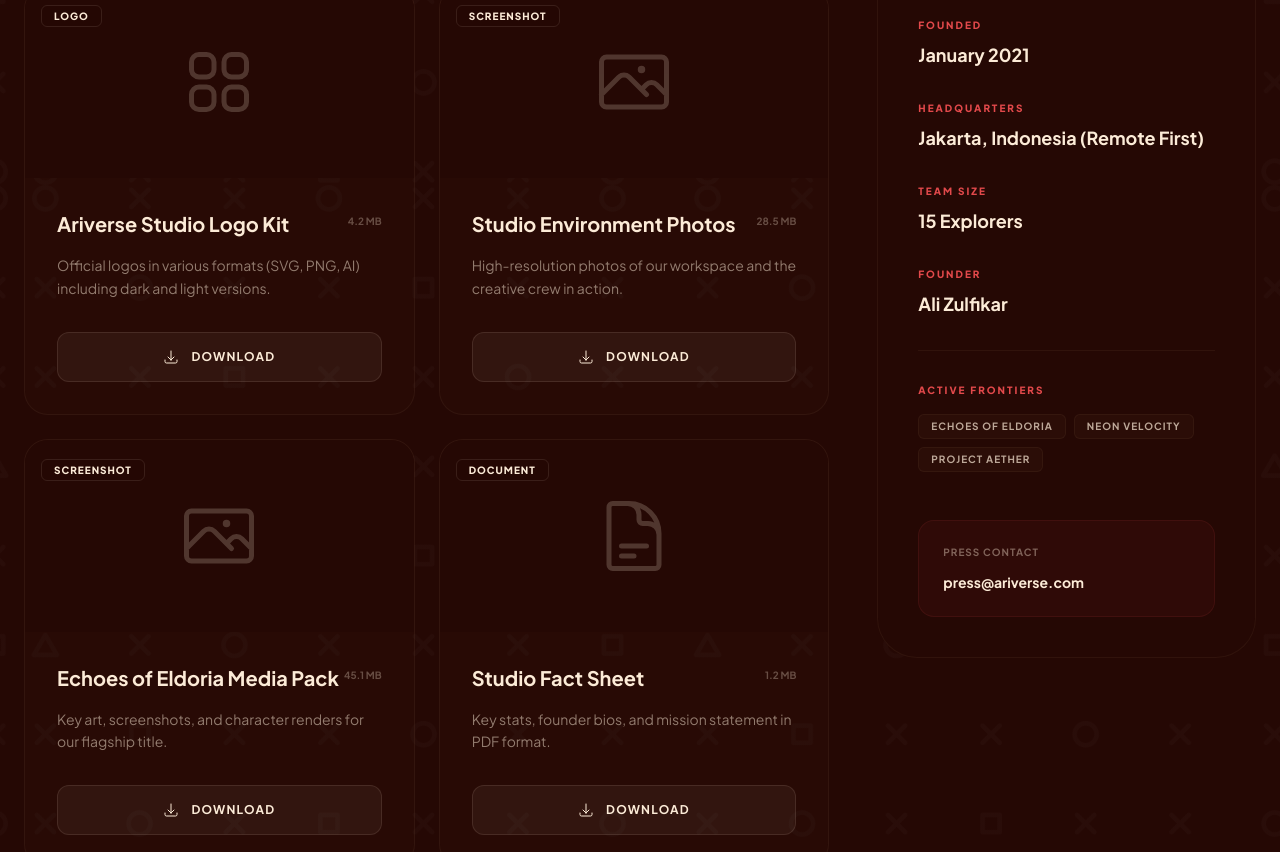
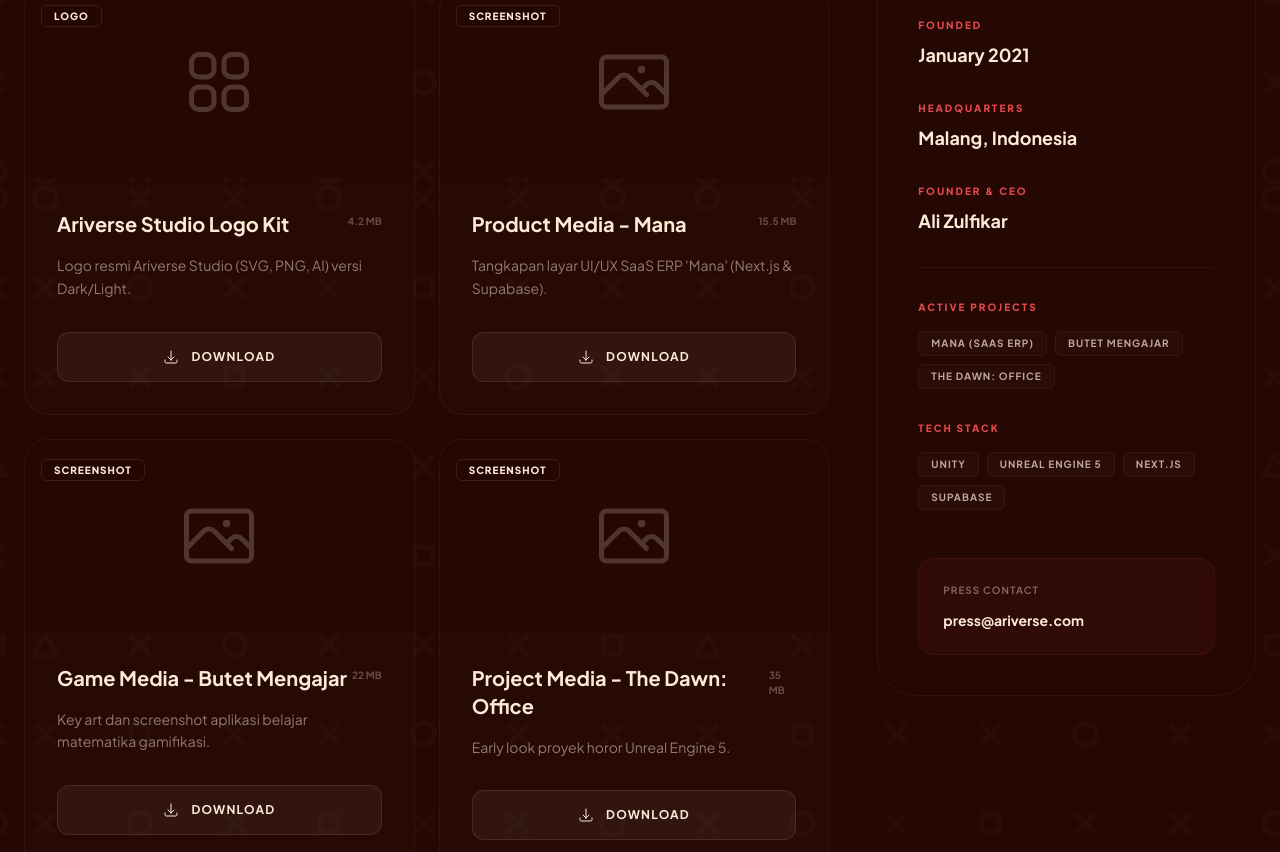
Before and after one commit to alizul01/ariverse-studio, a Next.js app: page /presskit in a window 1280 px wide. Shown: the part 1197-2049 px from the top of the page. Built offline with nearby package versions, Linux system fonts and the light colour scheme.

Commit message:
feat: Update About and Presskit pages with new content and descriptions; add Team image

```diff
--- a/app/(site)/about/page.tsx
+++ b/app/(site)/about/page.tsx
@@ -16,7 +16,7 @@
         {
             icon: <GlobeAltIcon className="w-8 h-8" />,
             title: "Global Perspective",
-            description: "Based in Jakarta, but operating on a galactic scale. We build experiences that resonate across cultures and borders."
+            description: "Based in Malang, but operating on a galactic scale. We build experiences that resonate across cultures and borders."
         },
         {
             icon: <HeartIcon className="w-8 h-8" />,
--- a/app/(site)/presskit/page.tsx
+++ b/app/(site)/presskit/page.tsx
@@ -40,7 +40,7 @@
                                     The Explorer's Media Kit
                                 </h2>
                                 <p className="text-[#FCEBD7]/60 text-lg mb-10">
-                                    Download the complete studio package including high-res logos, team photos, and the latest project media (582 MB).
+                                    Download the complete studio package including high-res logos, project media, and studio fact sheets (78 MB).
                                 </p>
                                 <button className="bg-[#E2494B] text-[#FCEBD7] px-12 py-5 rounded-full font-black tracking-widest text-sm hover:scale-105 transition-transform shadow-[0_10px_40px_rgba(226,73,75,0.4)] uppercase">
                                     Download All Assets (.ZIP)
@@ -116,20 +116,28 @@
                                         <p className="text-[#FCEBD7] font-bold text-lg">{studioInfo.location}</p>
                                     </div>
                                     <div className="space-y-2">
-                                        <p className="text-[10px] font-black text-[#E2494B] tracking-[0.2em] uppercase">Team Size</p>
-                                        <p className="text-[#FCEBD7] font-bold text-lg">{studioInfo.teamSize}</p>
-                                    </div>
-                                    <div className="space-y-2">
-                                        <p className="text-[10px] font-black text-[#E2494B] tracking-[0.2em] uppercase">Founder</p>
+                                        <p className="text-[10px] font-black text-[#E2494B] tracking-[0.2em] uppercase">Founder & CEO</p>
                                         <p className="text-[#FCEBD7] font-bold text-lg">{studioInfo.founder}</p>
                                     </div>
 
                                     <div className="pt-8 border-t border-[#61422D]/20 space-y-4">
-                                        <p className="text-[10px] font-black text-[#E2494B] tracking-[0.2em] uppercase">Active Frontiers</p>
+                                        <p className="text-[10px] font-black text-[#E2494B] tracking-[0.2em] uppercase">Active Projects</p>
                                         <div className="flex flex-wrap gap-2">
                                             {studioInfo.activeProjects.map((project, i) => (
                                                 <span key={i} className="px-3 py-1 rounded-md bg-[#61422D]/10 border border-[#61422D]/20 text-[#FCEBD7]/70 text-[10px] font-bold uppercase tracking-widest">
                                                     {project}
+                                                </span>
+                                            ))}
+                                        </div>
+                                    </div>
+
+                                    <div className="space-y-4">
+                                        <p className="text-[10px] font-black text-[#E2494B] tracking-[0.2em] uppercase">Tech Stack</p>
+                                        <div className="flex flex-wrap gap-2">
+                                            {/* @ts-ignore - techStack might not be in interface yet but we added it to object */}
+                                            {studioInfo.techStack?.map((tech: string, i: number) => (
+                                                <span key={i} className="px-3 py-1 rounded-md bg-[#61422D]/10 border border-[#61422D]/20 text-[#FCEBD7]/70 text-[10px] font-bold uppercase tracking-widest">
+                                                    {tech}
                                                 </span>
                                             ))}
                                         </div>
--- a/app/data/presskit.ts
+++ b/app/data/presskit.ts
@@ -12,7 +12,7 @@
     {
         id: "asset-01",
         title: "Ariverse Studio Logo Kit",
-        description: "Official logos in various formats (SVG, PNG, AI) including dark and light versions.",
+        description: "Logo resmi Ariverse Studio (SVG, PNG, AI) versi Dark/Light.",
         thumbnail: "/images/press/logo-kit-thumb.jpg",
         downloadUrl: "/downloads/ariverse-logo-kit.zip",
         type: "Logo",
@@ -20,38 +20,48 @@
     },
     {
         id: "asset-02",
-        title: "Studio Environment Photos",
-        description: "High-resolution photos of our workspace and the creative crew in action.",
-        thumbnail: "/images/press/studio-photos-thumb.jpg",
-        downloadUrl: "/downloads/ariverse-studio-photos.zip",
+        title: "Product Media - Mana",
+        description: "Tangkapan layar UI/UX SaaS ERP 'Mana' (Next.js & Supabase).",
+        thumbnail: "/images/press/mana-thumb.jpg",
+        downloadUrl: "/downloads/mana-media-kit.zip",
         type: "Screenshot",
-        fileSize: "28.5 MB"
+        fileSize: "15.5 MB"
     },
     {
         id: "asset-03",
-        title: "Echoes of Eldoria Media Pack",
-        description: "Key art, screenshots, and character renders for our flagship title.",
-        thumbnail: "/images/press/eldoria-assets-thumb.jpg",
-        downloadUrl: "/downloads/eldoria-media-pack.zip",
+        title: "Game Media - Butet Mengajar",
+        description: "Key art dan screenshot aplikasi belajar matematika gamifikasi.",
+        thumbnail: "/images/press/butet-thumb.jpg",
+        downloadUrl: "/downloads/butet-media-kit.zip",
         type: "Screenshot",
-        fileSize: "45.1 MB"
+        fileSize: "22 MB"
     },
     {
         id: "asset-04",
+        title: "Project Media - The Dawn: Office",
+        description: "Early look proyek horor Unreal Engine 5.",
+        thumbnail: "/images/press/thedawn-thumb.jpg",
+        downloadUrl: "/downloads/thedawn-media-kit.zip",
+        type: "Screenshot",
+        fileSize: "35 MB"
+    },
+    {
+        id: "asset-05",
         title: "Studio Fact Sheet",
-        description: "Key stats, founder bios, and mission statement in PDF format.",
+        description: "Statistik kunci, bio founder, dan visi Sharia-compliant business.",
         thumbnail: "/images/press/fact-sheet-thumb.jpg",
         downloadUrl: "/downloads/ariverse-fact-sheet.pdf",
         type: "Document",
-        fileSize: "1.2 MB"
+        fileSize: "1.1 MB"
     }
 ];
 
 export const studioInfo = {
     foundingDate: "January 2021",
-    location: "Jakarta, Indonesia (Remote First)",
+    location: "Malang, Indonesia",
     teamSize: "15 Explorers",
     founder: "Ali Zulfikar",
     mission: "To forge digital universes that challenge reality and inspire exploration.",
-    activeProjects: ["Echoes of Eldoria", "Neon Velocity", "Project Aether"]
+    activeProjects: ["Mana (SaaS ERP)", "Butet Mengajar", "The Dawn: Office"],
+    techStack: ["Unity", "Unreal Engine 5", "Next.js", "Supabase"]
 };
```
Also changed, not shown: public/images/crew/Team.webp (added), 1 other file (tests, documents, lock files or other folders).
